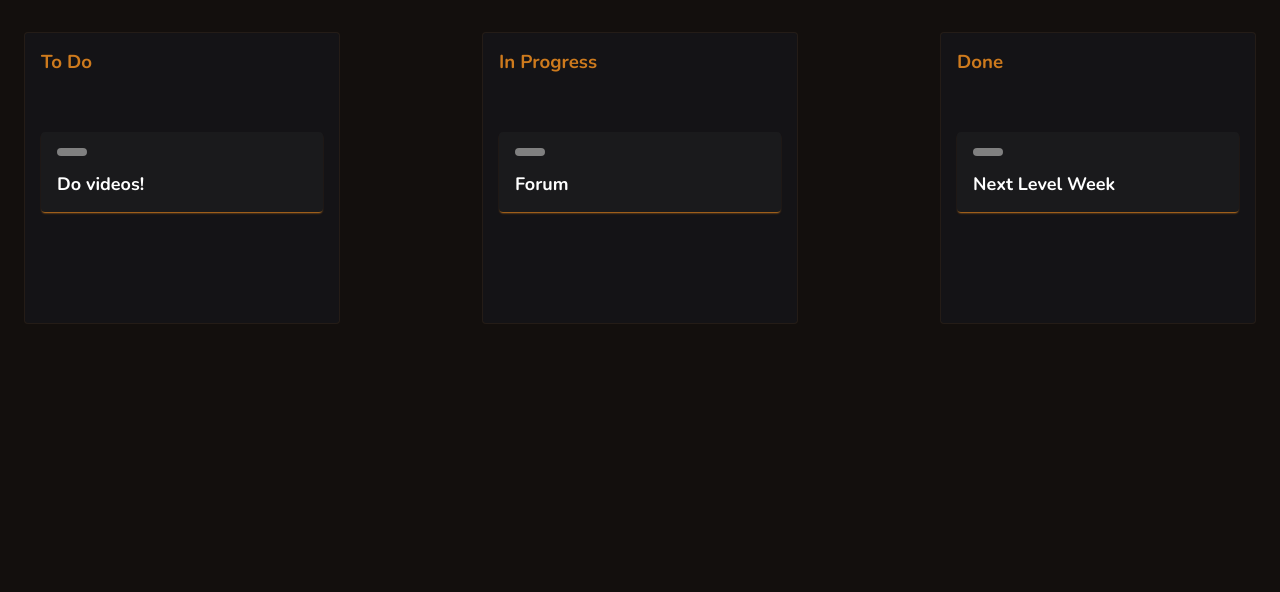
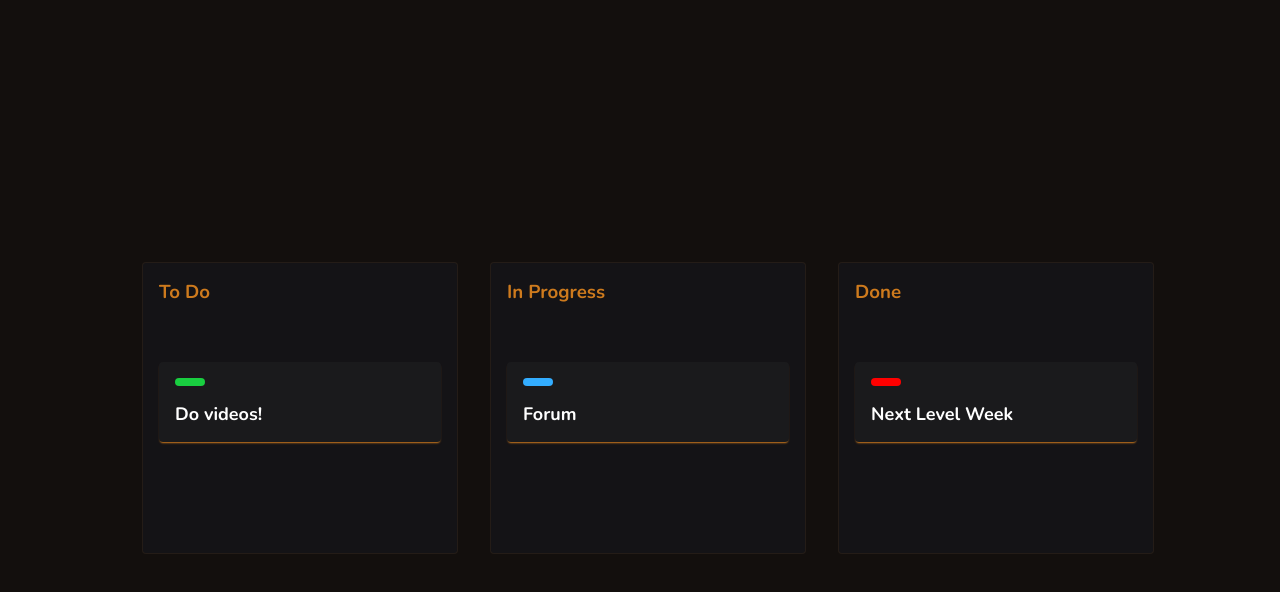
Before and after one commit to CCastro01/drag_and_drop, a plain HTML site: page index.html in a window 1280 px wide. Drawn offline with nearby package versions, Linux system fonts and the light colour scheme.

Commit message:
Applying styling

```diff
--- a/index.html
+++ b/index.html
@@ -15,7 +15,7 @@
             <h3>To Do</h3>
             <div class="dropzone">
                 <div class="card" draggable="true">
-                    <div class="status"></div>
+                    <div class="status green"></div>
                     <div class="content">Do videos!</div>
                 </div>
             </div>
@@ -26,7 +26,7 @@
             <h3>In Progress</h3>
             <div class="dropzone">
                 <div class="card" draggable="true">
-                    <div class="status"></div>
+                    <div class="status blue"></div>
                     <div class="content">Forum</div>
                 </div>
             </div>
@@ -36,7 +36,7 @@
             <h3>Done</h3>
             <div class="dropzone">
                 <div class="card" draggable="true">
-                    <div class="status"></div>
+                    <div class="status red"></div>
                     <div class="content">Next Level Week</div>
                 </div>
             </div>
--- a/style.css
+++ b/style.css
@@ -7,9 +7,13 @@ body{
     color: white
 }
 .boards{
+    width: 100vw;
+    height: 100vh;
     display: flex;
-    justify-content: space-between;
-    margin-top: 32px;
+    align-items: center;
+    justify-content: center;
+    padding: 0;
+    /* margin: none; */
 }
 .board{
     background: #141316;
@@ -48,3 +52,12 @@ h3{
     border-radius: 8px;
 
 }
+.status.green{
+    background: #19ce40;
+}
+.status.blue{
+    background: #33adff;
+}
+.status.red{
+    background: red;
+}
```
